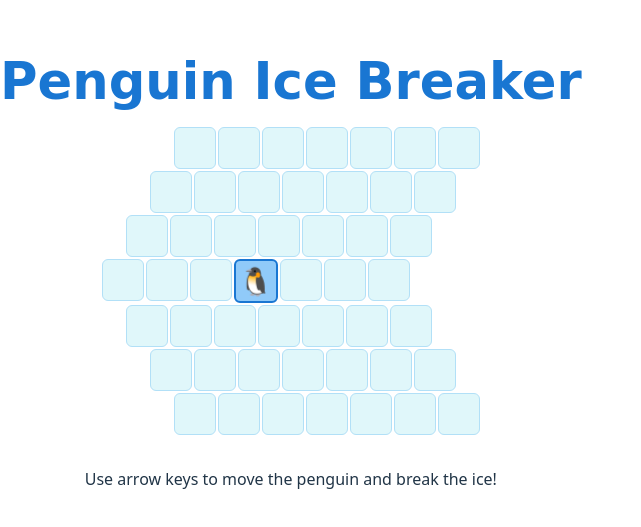
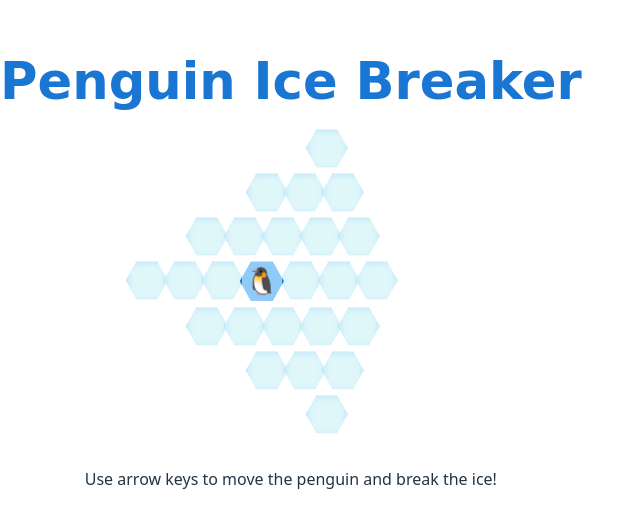
Before and after one commit to w33ladalah/penguin-ice-braker-game, a React (Vite) app: page / in a window 1280 px wide. Shown: the part 157-684 px from the top of the page, without its empty margins (0-641 px from the left). Built offline with nearby package versions, Linux system fonts and the light colour scheme.

Commit message:
style: hexagonal cell styling for hex grid (clip-path, empty cells, improved match to real board)

```diff
--- a/src/App.css
+++ b/src/App.css
@@ -22,20 +22,38 @@
   align-items: center;
   justify-content: center;
   font-size: 1.7rem;
-  border-radius: 6px;
-  border: 1px solid #b2e0f7;
+  border: 1.5px solid #b2e0f7;
   background: #e0f7fa;
   transition: background 0.2s;
+  margin: 0 -3px;
+  position: relative;
 }
+.cell.hex {
+  clip-path: polygon(
+    25% 5%, 75% 5%,
+    100% 50%, 75% 95%,
+    25% 95%, 0% 50%
+  );
+  background: #e0f7fa;
+}
+.cell.empty {
+  background: transparent;
+  border: none;
+  clip-path: none;
+}
+
 .cell.ice {
   background: #e0f7fa;
+  box-shadow: 0 2px 8px #b2e0f7 inset;
 }
 .cell.broken {
-  background: #bdbdbd;
+  background: #d1d1d1;
+  box-shadow: 0 2px 8px #bdbdbd inset;
 }
 .cell.penguin {
   background: #90caf9;
-  border: 2px solid #1976d2;
+  border: 2.5px solid #1976d2;
+  z-index: 2;
 }
 h1 {
   font-family: 'Comic Sans MS', 'Comic Sans', cursive;
```
